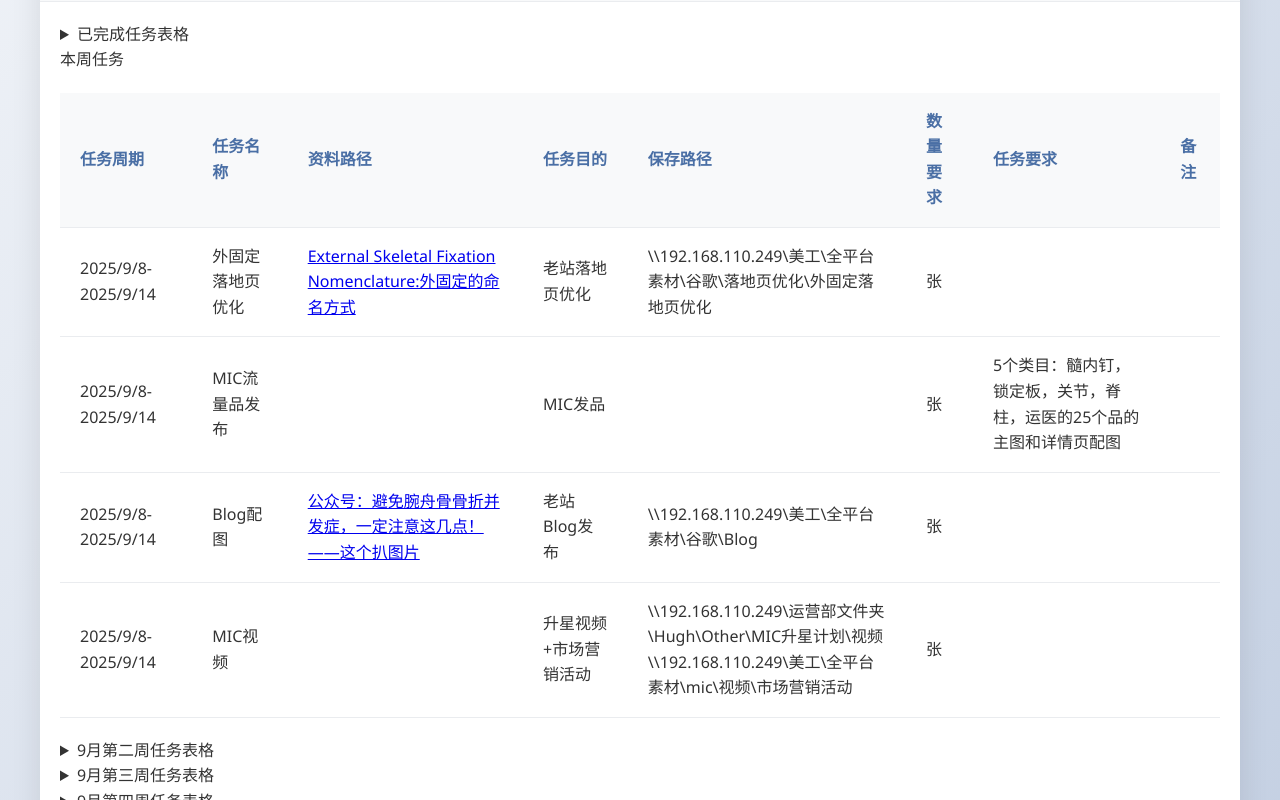
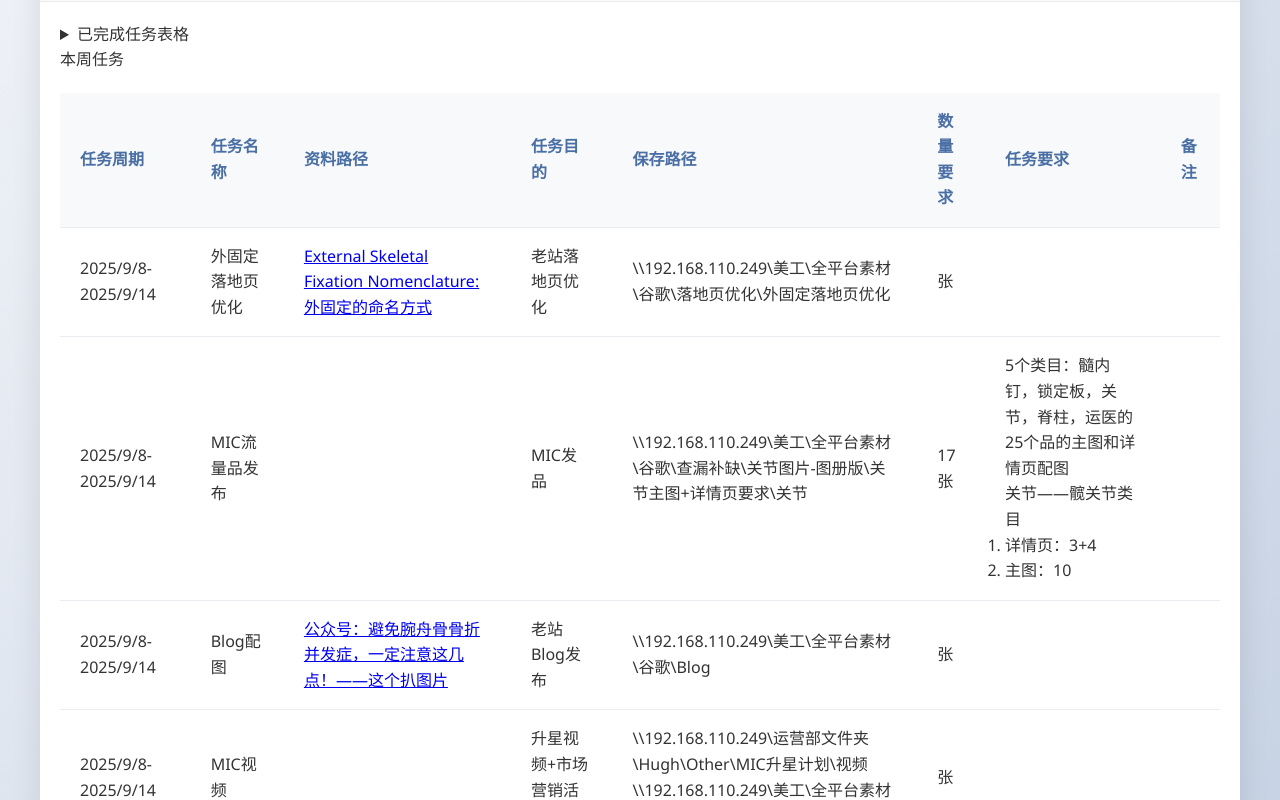
Before and after one commit to Hugh2024-han/My-website, a plain HTML site: page TonyTask.html in a window 1280 px wide. Shown: the part 429-1229 px from the top of the page. Drawn offline with Linux system fonts and the light colour scheme.

Commit message:
Update TonyTask.html

```diff
--- a/TonyTask.html
+++ b/TonyTask.html
@@ -1172,10 +1172,15 @@
 		    						<td>
 		    						</td>
 		    						<td>MIC发品</td>
-		    						<td>
+		    						<td>\\192.168.110.249\美工\全平台素材\谷歌\查漏补缺\关节图片-图册版\关节主图+详情页要求\关节
 		    						</td>
-		    						<td>张</td>
-		    						<td>5个类目：髓内钉，锁定板，关节，脊柱，运医的25个品的主图和详情页配图</td>
+		    						<td>17张</td>
+		    						<td>5个类目：髓内钉，锁定板，关节，脊柱，运医的25个品的主图和详情页配图
+									<ol>关节——髋关节类目
+										<li>详情页：3+4</li>
+										<li>主图：10</li>
+									</ol>
+									</td>
 		    						<td></td>
 		    					</tr>
 		    					<tr>
```
